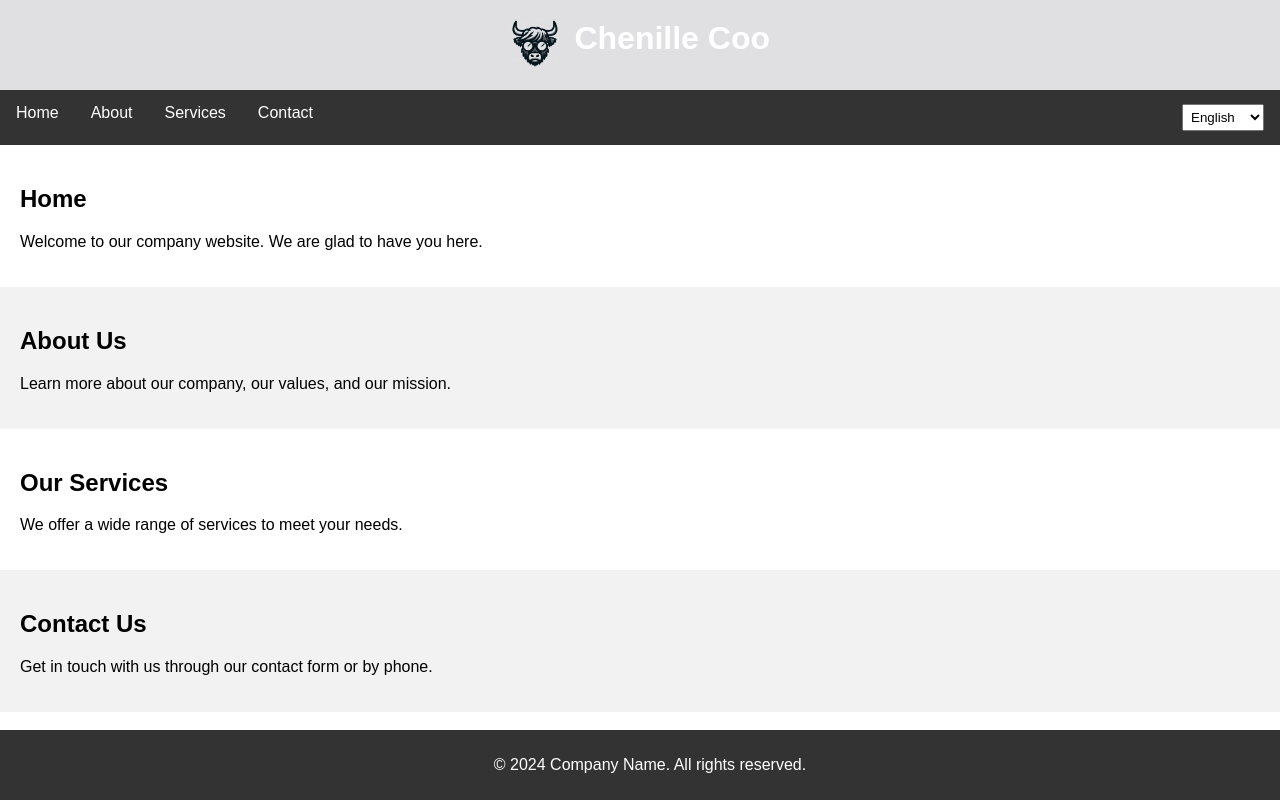
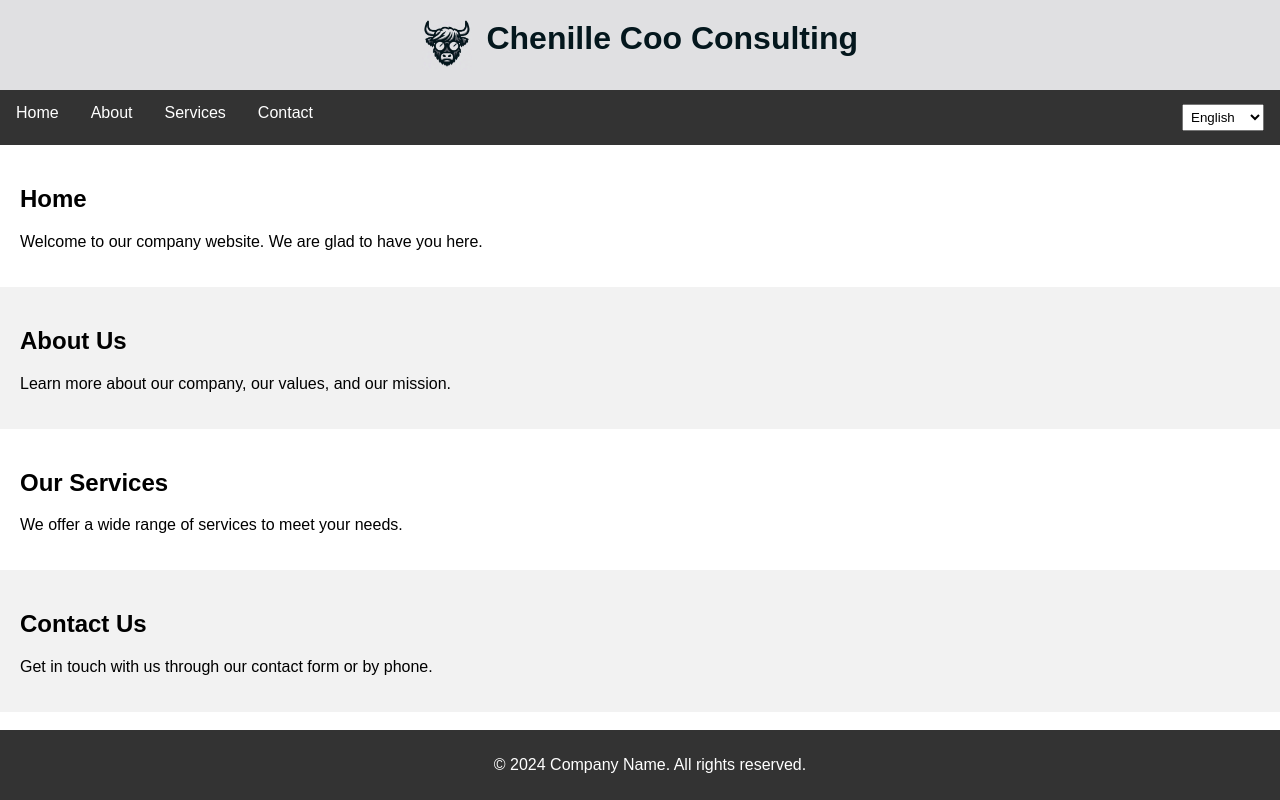
Before and after one commit to Chenille-Coo/Chenille-Coo, a plain HTML site: page index.html in a window 1280 px wide. Drawn offline with Linux system fonts and the light colour scheme.

Commit message:
update text

```diff
--- a/index.html
+++ b/index.html
@@ -3,7 +3,7 @@
 <head>
     <meta charset="UTF-8">
     <meta name="viewport" content="width=device-width, initial-scale=1.0">
-    <title>Simple Company Website</title>
+    <title>Chenille Coo Consulting</title>
     <style>
         body {
             font-family: Arial, sans-serif;
@@ -12,7 +12,7 @@
         }
         .banner {
             background-color: #E0E0E2;
-            color: white;
+            color: #04171D;
             padding: 20px;
             text-align: center;
         }
@@ -66,7 +66,7 @@
 
     <div class="banner">
         <img src="logo.png" alt="Company Logo" width="50" height="50">
-        <h1 id="company-name">Chenille Coo</h1>
+        <h1 id="company-name">Chenille Coo Consulting</h1>
     </div>
 
     <div class="navbar">
```
